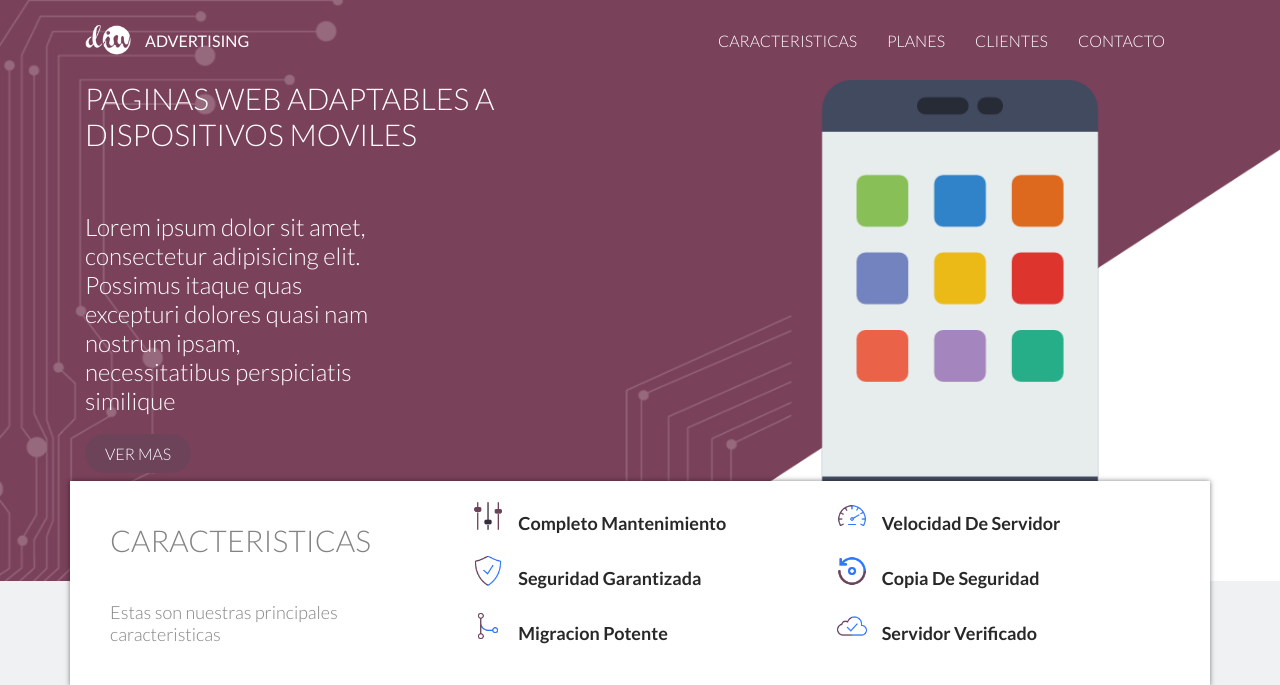
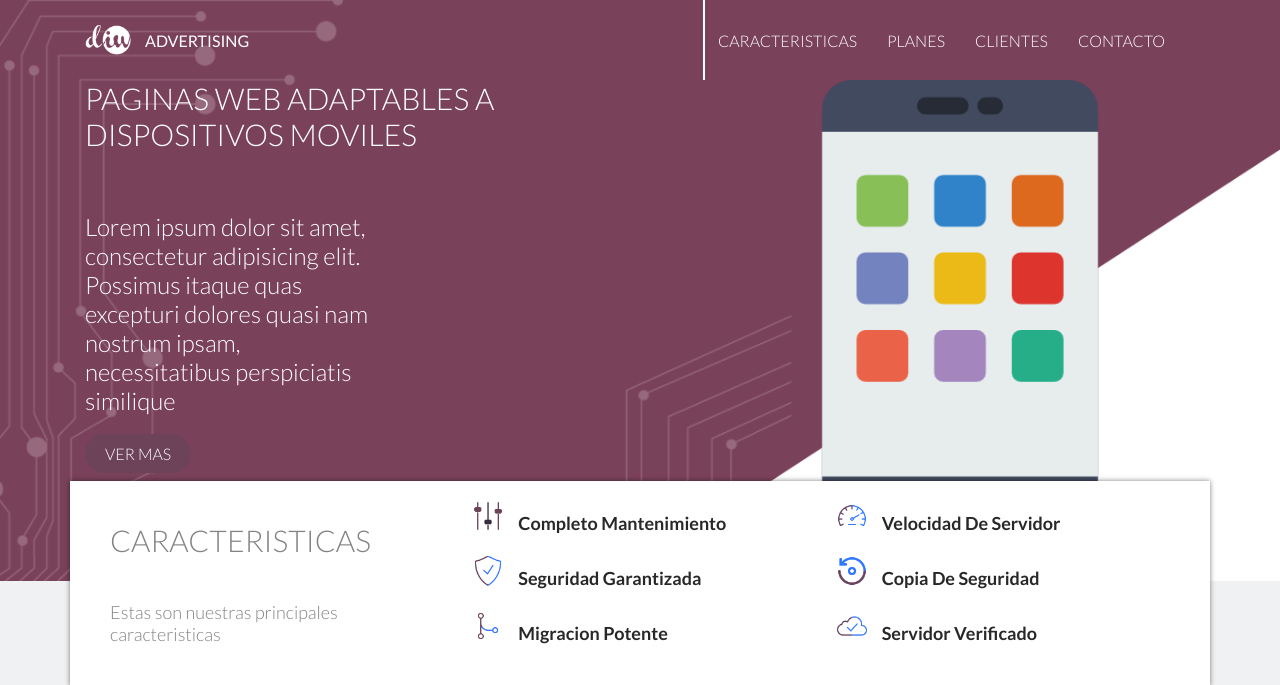
Before and after one commit to reideri/designinnweb, a PHP site: page / in a window 1280 px wide, with the pointer over the restyled element. Shown: the top 685 px of the page. Run offline with PHP 8.4, Linux system fonts and the light colour scheme.

Commit message:
Efecto Hover

```diff
--- a/views/css/style.css
+++ b/views/css/style.css
@@ -652,8 +652,16 @@ footer section.copyright .container .row  p {
 		font-weight: 300;
 	}
 
+	header .container nav .row .col-12 .container ul li a:hover {
+		box-shadow: 2px 0 0 #fff inset;
+	}
+
 	.header-active .container nav .row .col-12 .container ul li a {
 		color: #525252;
+	}
+
+	.header-active .container nav .row .col-12 .container ul li a:hover {
+		box-shadow: 2px 0 0 #525252 inset;
 	}
 
 
```
